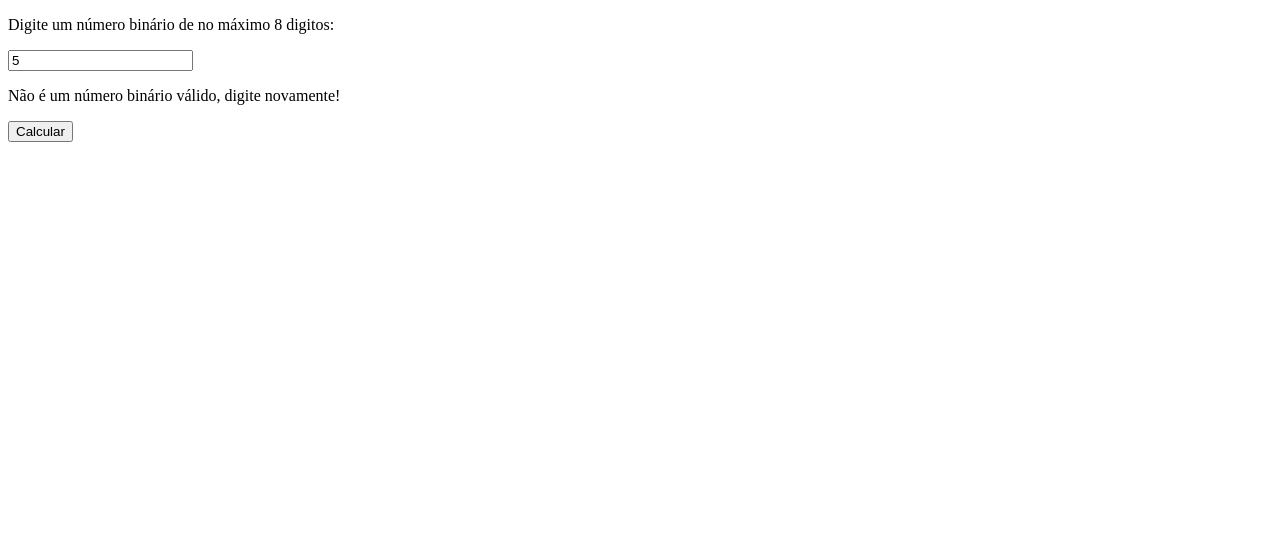
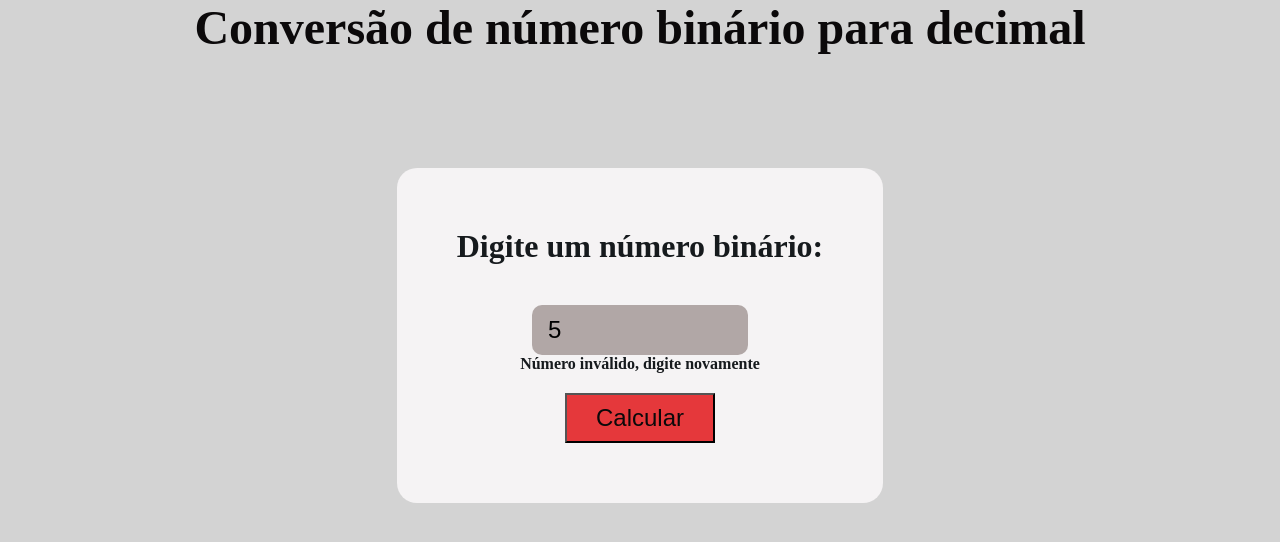
Before and after one commit to guhmonarin/binparadec, a plain HTML site: page index.html in a window 1280 px wide. Both pictures are taken after typing "5" into the empty fields and a click on the button "Calcular". Drawn offline with Linux system fonts and the light colour scheme.

Commit message:
adicionando a versao completa

```diff
--- /dev/null
+++ b/assets/css/style.css
@@ -0,0 +1,77 @@
+:root {
+  --cor-de-fundo: #d3d3d3;
+  --cor-de-fundo-secundario: #f5f3f4;
+  --cor-do-titulo: #0b090a;
+  --cor-do-subtitulo: #161a1d;
+}
+
+* {
+  margin: 0;
+  padding: 0;
+}
+
+body {
+  background-color: var(--cor-de-fundo);
+  height: 100vh;
+}
+
+.titulo {
+  color: var(--cor-do-titulo);
+  text-align: center;
+  font-size: 3rem;
+}
+
+.container {
+  display: flex;
+  flex-direction: column;
+  align-items: center;
+  justify-content: center;
+  gap: 32px;
+  height: 70%;
+}
+
+.container-filho {
+  background-color: var(--cor-de-fundo-secundario);
+  display: flex;
+  flex-direction: column;
+  align-items: center;
+  justify-content: center;
+  padding: 60px;
+  border-radius: 20px;
+}
+
+.container-filho h2 {
+  color: var(--cor-do-subtitulo);
+  font-size: 2rem;
+}
+
+.container-filho input {
+  background-color: #b1a7a6;
+  border: none;
+  border-radius: 10px;
+  font-size: 1.5rem;
+  height: 50px;
+  width: 200px;
+  padding-left: 16px;
+  margin-top: 40px;
+}
+
+.mensagem-erro {
+  color: var(--cor-do-subtitulo);
+  font-size: 1rem;
+  font-weight: 600;
+}
+
+.container-filho button {
+  background-color: #e5383b;
+  color: var(--cor-do-titulo);
+  width: 150px;
+  height: 50px;
+  font-size: 1.5rem;
+  margin-top: 20px;
+}
+
+.resultado {
+  font-size: 4rem;
+  font-weight: 600;
+}
--- a/assets/js/index.js
+++ b/assets/js/index.js
@@ -1,14 +1,6 @@
 const input = document.getElementById("numero");
 const btn = document.getElementById("calcular");
-
-//Validar se contem 8 digitos
-/*
-input.addEventListener("input", function () {
-  const numeroBin = input.value;
-  if (numeroBin.length > 8) {
-    input.value = numeroBin.slice(0, 8);
-  }
-});*/
+const subTitulo = document.querySelector(".sub-titulo");
 
 // Fazer as validações necessarias
 input.addEventListener("blur", validarCampo);
@@ -16,14 +8,20 @@ input.addEventListener("blur", validarCampo);
 // Transformar numero binario em decimal
 
 btn.addEventListener("click", function () {
-  const numeroBin = input.value;
-  let decimal = 0;
-  if (validarCampo()) {
-    for (let index = numeroBin.length - 1; index >= 0; index--) {
-      decimal +=
-        parseInt(numeroBin(index)) * Math.pow(2, bin.length - 1 - index);
+  if (btn.innerHTML == "Voltar") {
+    crearElementos();
+  } else {
+    const numeroBin = input.value;
+    let decimal = 0;
+    if (validarCampo()) {
+      for (let index = numeroBin.length - 1; index >= 0; index--) {
+        decimal +=
+          parseInt(numeroBin[index]) *
+          Math.pow(2, numeroBin.length - 1 - index);
+      }
+
+      resultado(decimal);
     }
-    console.log(decimal);
   }
 });
 
@@ -45,10 +43,31 @@ function validarCampo() {
   } else if (!regex.test(numeroBin)) {
     const mensagemErro = document.createElement("p");
     mensagemErro.classList.add("mensagem-erro");
-    mensagemErro.innerHTML =
-      "Não é um número binário válido, digite novamente!";
+    mensagemErro.innerHTML = "Número inválido, digite novamente";
     input.insertAdjacentElement("afterend", mensagemErro);
   } else {
     return true;
   }
 }
+
+// resultado
+function resultado(decimal) {
+  input.style.display = "none";
+  btn.innerHTML = "Voltar";
+
+  subTitulo.innerHTML = "O número decimal é:";
+  const resultado = document.createElement("p");
+  resultado.classList = "resultado";
+  resultado.innerHTML = decimal;
+  subTitulo.insertAdjacentElement("afterend", resultado);
+}
+
+//crear os elementos
+function crearElementos() {
+  subTitulo.innerHTML = "Digite um número binário:";
+  input.style.display = "block";
+  input.value = "";
+  const resultado = document.querySelector(".resultado");
+  resultado.remove();
+  btn.innerHTML = "Calcular";
+}
--- a/index.html
+++ b/index.html
@@ -3,12 +3,18 @@
   <head>
     <meta charset="UTF-8" />
     <meta name="viewport" content="width=device-width, initial-scale=1.0" />
+    <link rel="stylesheet" href="./assets/css/style.css" />
     <title>Bin2Dec</title>
   </head>
   <body>
-    <p>Digite um número binário de no máximo 8 digitos:</p>
-    <input type="number" id="numero" value="" maxlength="8" />
-    <button id="calcular">Calcular</button>
+    <h1 class="titulo">Conversão de número binário para decimal</h1>
+    <div class="container">
+      <div class="container-filho">
+        <h2 class="sub-titulo">Digite um número binário:</h2>
+        <input type="number" id="numero" value="" maxlength="8" />
+        <button id="calcular">Calcular</button>
+      </div>
+    </div>
   </body>
   <script src="./assets/js/index.js"></script>
 </html>
```
